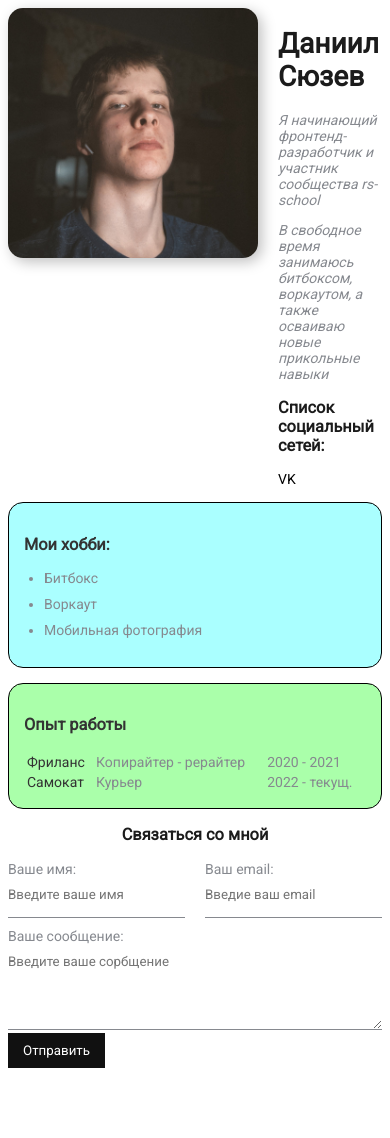
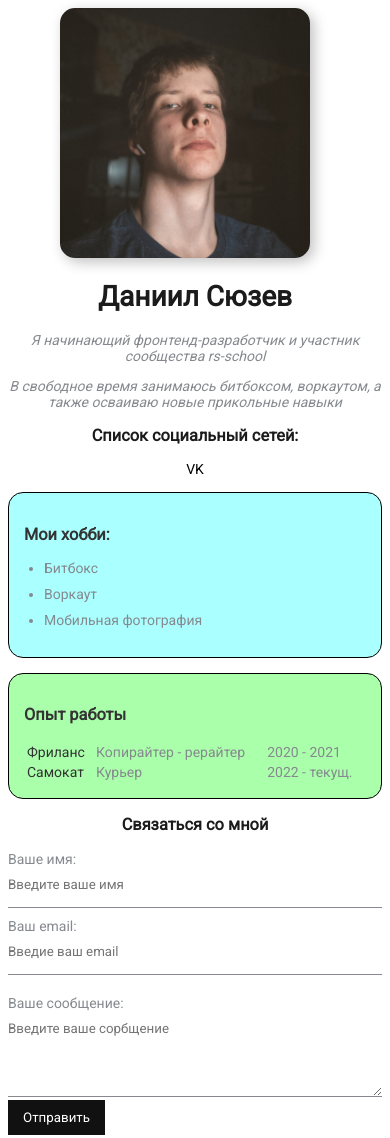
Before and after one commit to bP0HH9/daniil-cv, a plain HTML site: page index.html in a window 390 px wide. Before the commit the page ends 1076 px from the top, so only its background shows below. Drawn offline with Linux system fonts and the light colour scheme.

Commit message:
add code

```diff
--- a/styles.css
+++ b/styles.css
@@ -116,3 +116,16 @@ a:visited{
     padding: 10px 0 15px;
     font-family: inherit;
 }
+@media(max-width:650px){
+	.info{
+		flex-direction: column;
+		text-align: center;
+	}
+	.form_row{
+		display: block;
+	}
+	.form_row .form_group{
+		margin-bottom: 10px;
+		width: 100%;
+	}
+}
```
